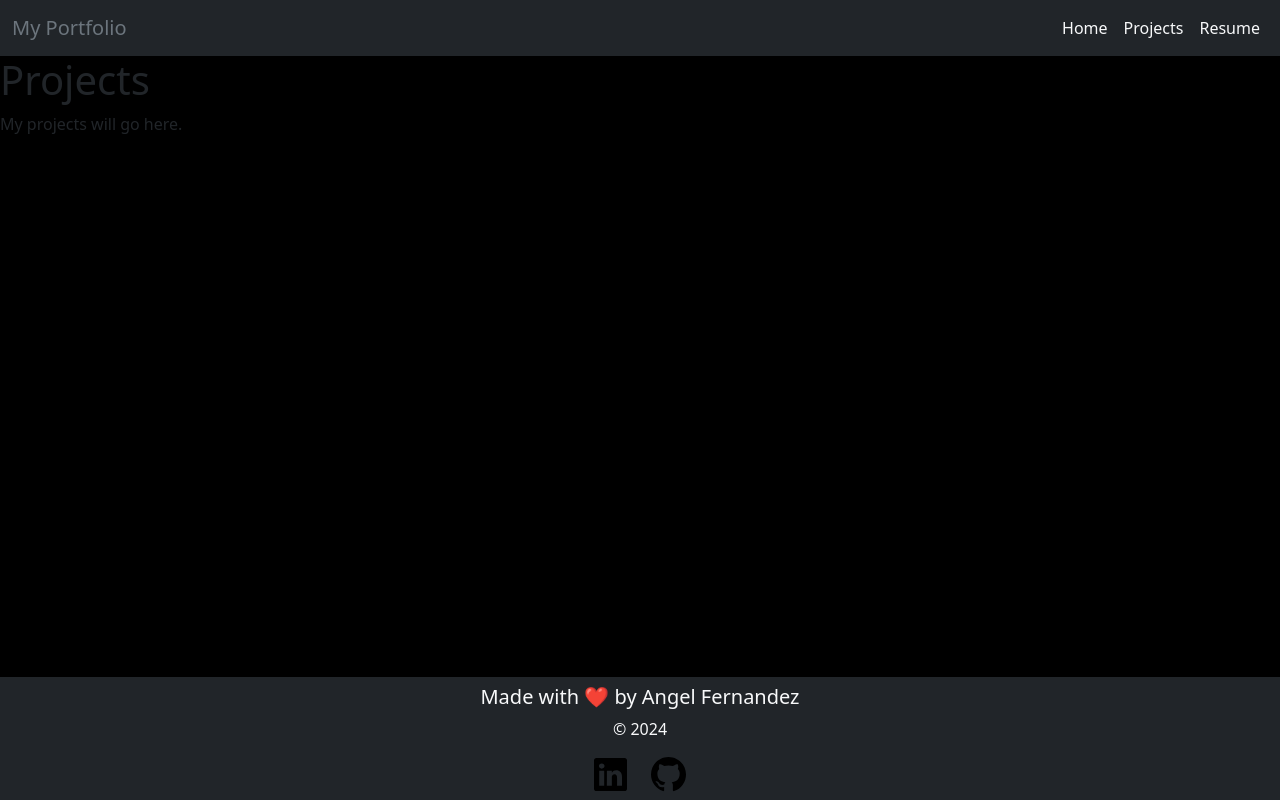
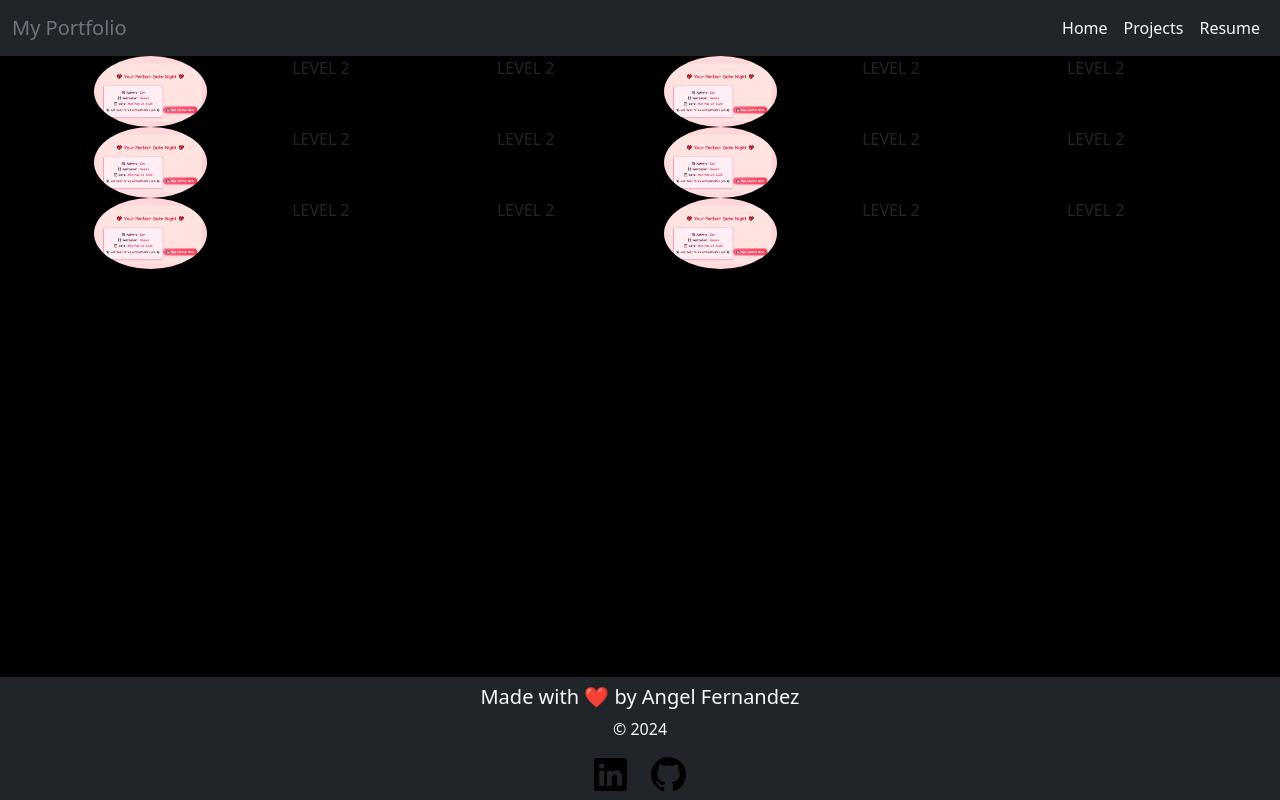
Before and after one commit to b3hold23/portfolio, a React (Vite) app: page /projects in a window 1280 px wide. Built offline with nearby package versions, Linux system fonts and the light colour scheme.

Commit message:
added project structure

```diff
--- a/src/pages/projects.jsx
+++ b/src/pages/projects.jsx
@@ -1,9 +1,161 @@
+import valen from "../assets/val.jpg";
+const ProjectOne = () => {
+    return (
+        <div className="container text-center">
+            <div className="row">
+                <div className="col-sm-3">
+                    <img src={valen} alt="" className="img-fluid rounded-circle" />
+                </div>
+                <div className="col-sm-9">
+                    <div className="row">
+                        <div className="col-8 col-sm-6">
+                            LEVEL 2
+                        </div>
+                        <div className="col-4 col-sm-6">
+                            LEVEL 2
+                        </div>
+                    </div>
+                </div>
+            </div>
+        </div>
+    );
+}
+
+const ProjectTwo = () => {
+    return (
+        <div className="container text-center">
+            <div className="row">
+                <div className="col-sm-3">
+                    <img src={valen} alt="" className="img-fluid rounded-circle" />
+                </div>
+                <div className="col-sm-9">
+                    <div className="row">
+                        <div className="col-8 col-sm-6">
+                            LEVEL 2
+                        </div>
+                        <div className="col-4 col-sm-6">
+                            LEVEL 2
+                        </div>
+                    </div>
+                </div>
+            </div>
+        </div>
+    );
+}
+
+const ProjectThree = () => {
+    return (
+        <div className="container text-center">
+            <div className="row">
+                <div className="col-sm-3">
+                    <img src={valen} alt="" className="img-fluid rounded-circle" />
+                </div>
+                <div className="col-sm-9">
+                    <div className="row">
+                        <div className="col-8 col-sm-6">
+                            LEVEL 2
+                        </div>
+                        <div className="col-4 col-sm-6">
+                            LEVEL 2
+                        </div>
+                    </div>
+                </div>
+            </div>
+        </div>
+    );
+}
+
+const ProjectFour = () => {
+    return (
+        <div className="container text-center">
+            <div className="row">
+                <div className="col-sm-3">
+                    <img src={valen} alt="" className="img-fluid rounded-circle" />
+                </div>
+                <div className="col-sm-9">
+                    <div className="row">
+                        <div className="col-8 col-sm-6">
+                            LEVEL 2
+                        </div>
+                        <div className="col-4 col-sm-6">
+                            LEVEL 2
+                        </div>
+                    </div>
+                </div>
+            </div>
+        </div>
+    );
+}
+
+const ProjectFive = () => {
+    return (
+        <div className="container text-center">
+            <div className="row">
+                <div className="col-sm-3">
+                    <img src={valen} alt="" className="img-fluid rounded-circle" />
+                </div>
+                <div className="col-sm-9">
+                    <div className="row">
+                        <div className="col-8 col-sm-6">
+                            LEVEL 2
+                        </div>
+                        <div className="col-4 col-sm-6">
+                            LEVEL 2
+                        </div>
+                    </div>
+                </div>
+            </div>
+        </div>
+    );
+}
+
+const ProjectSix = () => {
+    return (
+        <div className="container text-center">
+            <div className="row">
+                <div className="col-sm-3">
+                    <img src={valen} alt="" className="img-fluid rounded-circle" />
+                </div>
+                <div className="col-sm-9">
+                    <div className="row">
+                        <div className="col-8 col-sm-6">
+                            LEVEL 2
+                        </div>
+                        <div className="col-4 col-sm-6">
+                            LEVEL 2
+                        </div>
+                    </div>
+                </div>
+            </div>
+        </div>
+    );
+}
+
+
 const Projects = () => {
     return (
-        <>
-        <h1>Projects</h1>
-        <p>My projects will go here.</p>
-        </>
+        <div className="container">
+            <div className="row">
+                <div className="col-sm-6">
+                    <ProjectOne />
+                </div>
+                <div className="col-sm-6">
+                    <ProjectTwo />
+                </div>
+                <div className="col-sm-6">
+                    <ProjectThree />
+                </div>
+                <div className="col-sm-6">
+                    <ProjectFour />
+                </div>
+                <div className="col-sm-6">
+                    <ProjectFive />
+                </div>
+                <div className="col-sm-6">
+                    <ProjectSix />
+                </div>
+            </div>
+        </div>
     );
 }
 
```
Also changed, not shown: src/assets/val.jpg (added).
